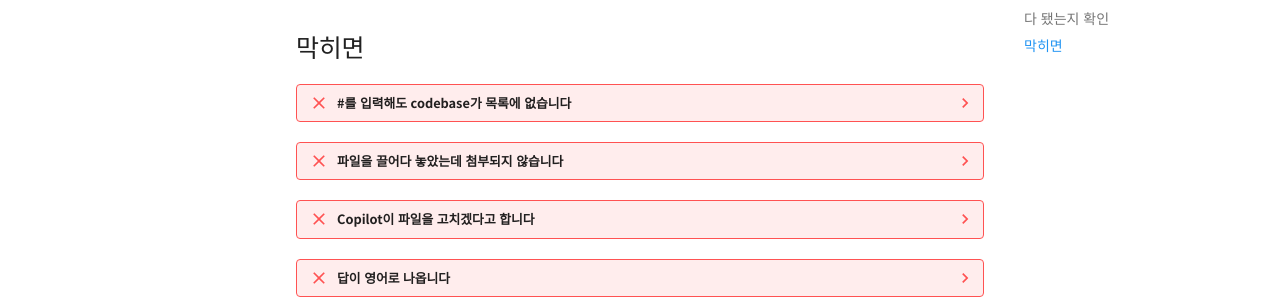
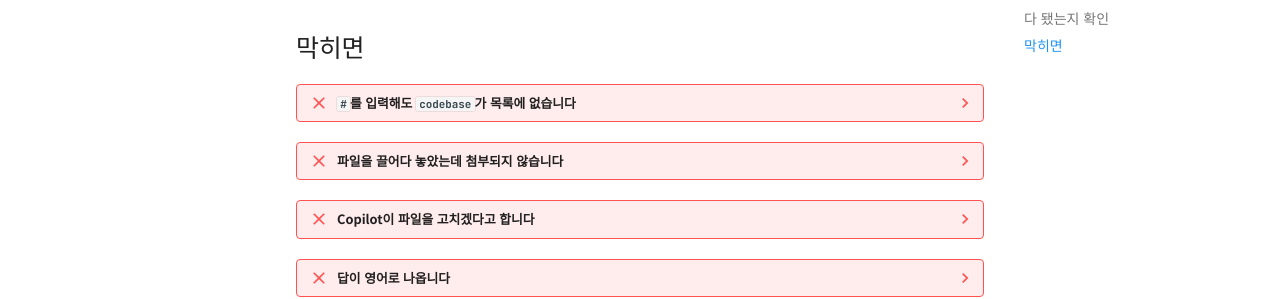
Before and after one commit to skilleat-labs/github-300-lab, an MkDocs documentation site: the page built from docs/class1/lab-3.md, in a window 1280 px wide and 900 px high, scrolled down 3510 px. Shown: the part 315-614 px from the top of the window. Built offline with MkDocs 1.6.1 and Material for MkDocs 9.7.7, drawn with Linux system fonts in a browser that asks for light colours; comment, search, counter and statistics services are not loaded.

Commit message:
막히면 제목의 # 이 큰 제목으로 보이던 문제 수정
Co-Authored-By: Claude Opus 5.5 <noreply@anthropic.com>

```diff
--- a/docs/class1/lab-3.md
+++ b/docs/class1/lab-3.md
@@ -121,7 +121,7 @@ Copilot의 답은 **틀릴 수 있습니다.** 표에 "안 됨"이라고 나온
 
 ## 막히면
 
-??? failure "#를 입력해도 codebase가 목록에 없습니다"
+??? failure "`#`를 입력해도 `codebase`가 목록에 없습니다"
     `#` 다음에 `codebase`를 이어서 입력해 목록을 좁혀 봅니다. 그래도 없으면 Session Target이 **Copilot**인지 확인하고 새 채팅을 엽니다.
 
 ??? failure "파일을 끌어다 놓았는데 첨부되지 않습니다"
```
Also changed, not shown: docs/class5/mission-1.md (+1 -1 lines).
